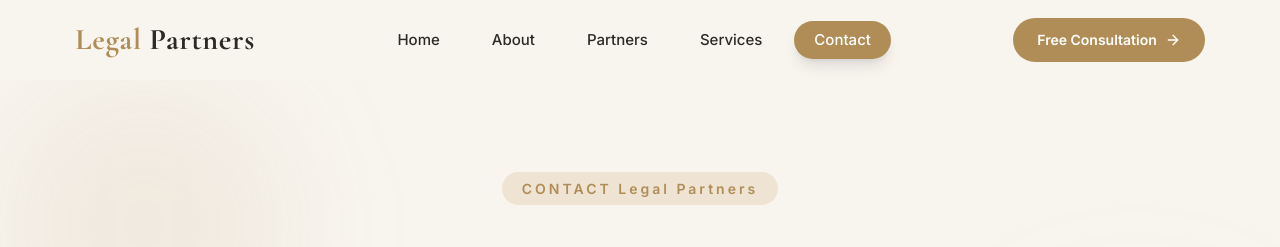
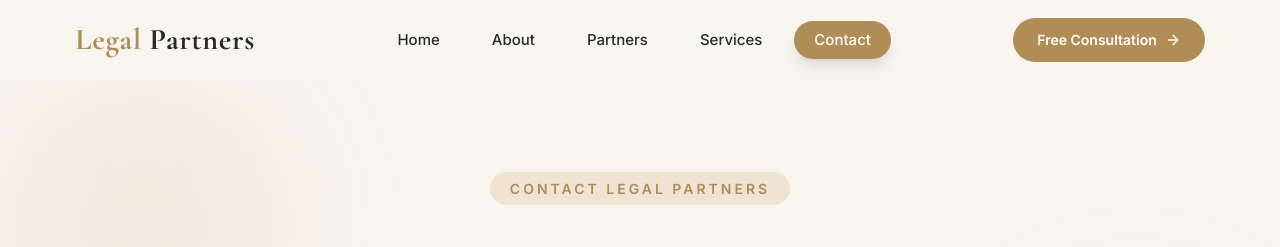
Before and after one commit to nitishbainslaa/lp-law-india, a Next.js app: page /contact in a window 1280 px wide. Shown: the top 247 px of the page. Built offline with nearby package versions, Linux system fonts and the light colour scheme.

Commit message:
Update text to uppercase for consistency

```diff
--- a/src/app/contact/page.tsx
+++ b/src/app/contact/page.tsx
@@ -58,7 +58,7 @@ export default function ContactPage() {
     <div className="mx-auto max-w-4xl text-center">
 
       <span className="rounded-full bg-[#EFE4D3] px-5 py-2 text-sm font-semibold tracking-[3px] text-[#B08D57]">
-        CONTACT Legal Partners
+        CONTACT LEGAL PARTNERS
       </span>
 
       <h1 className="mt-8 text-5xl font-bold leading-tight text-[#2D2A26] md:text-6xl">
```
